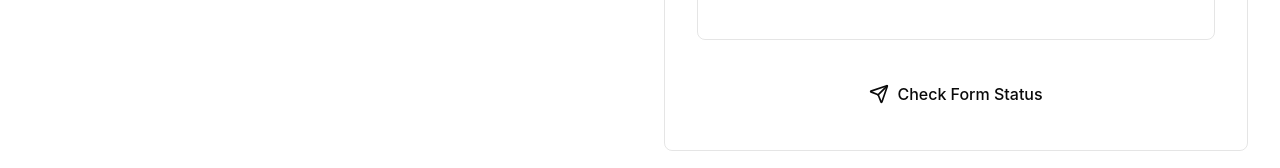
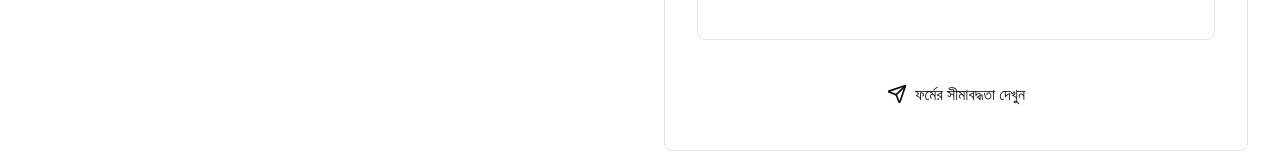
Before and after one commit to infocpam23-dotcom/textile-portfolio, a React (Vite) app: page / in a window 1280 px wide. Shown: the part 4000-4168 px from the top of the page. Built offline with nearby package versions, Linux system fonts and the light colour scheme.

Commit message:
Clarify contact form button label

```diff
--- a/contact-section.tsx
+++ b/contact-section.tsx
@@ -60,7 +60,7 @@ export function ContactSection() {
               </div>
               <button type="submit" className="w-full bg-primary text-primary-foreground px-6 py-3 rounded-lg hover:bg-primary/90 transition-colors flex items-center justify-center gap-2">
                 <Send className="w-5 h-5" aria-hidden="true" />
-                Check Form Status
+                ফর্মের সীমাবদ্ধতা দেখুন
               </button>
             </form>
           </div>
```
